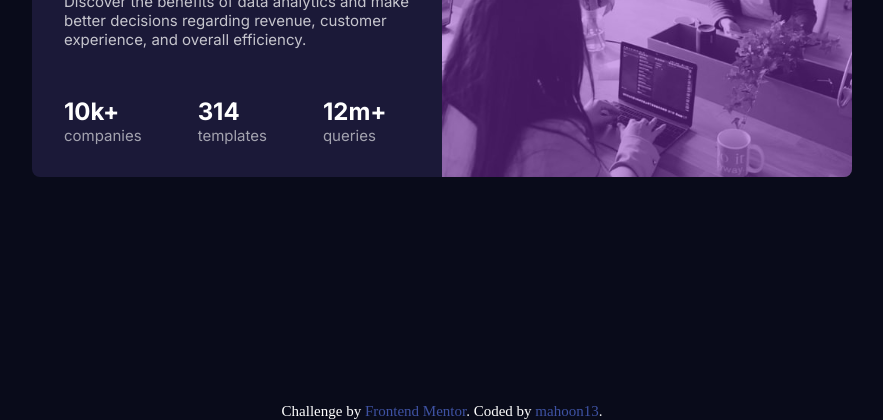
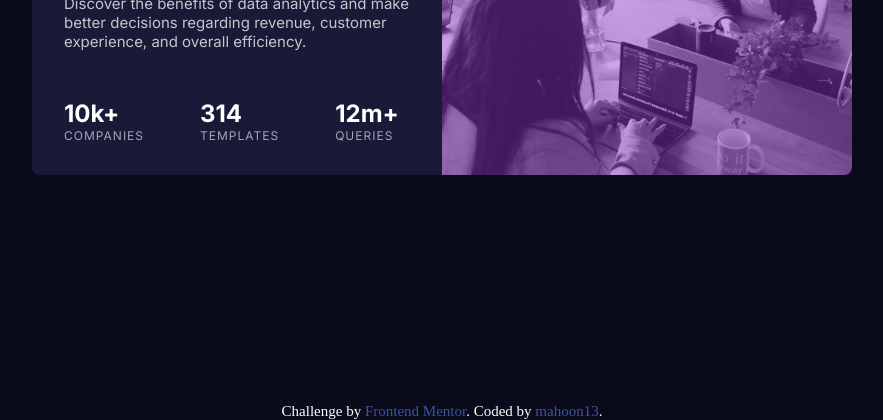
Before and after one commit to mahoon13/Stats-preview-card-component, a plain HTML site: page index.html in a window 1280 px wide. Shown: the part 380-800 px from the top of the page, without its empty margins (198-1081 px from the left). Drawn offline with Linux system fonts and the light colour scheme.

Commit message:
Update style.css

```diff
--- a/style.css
+++ b/style.css
@@ -87,6 +87,9 @@ main .stat-box h2 {
 
 main .stat-box p {
     color: var(--slightly-transparent-white-500);
+    text-transform: uppercase;
+    font-size: 12px;
+    letter-spacing: 1px;
 }
 
 main .img-box {
```
